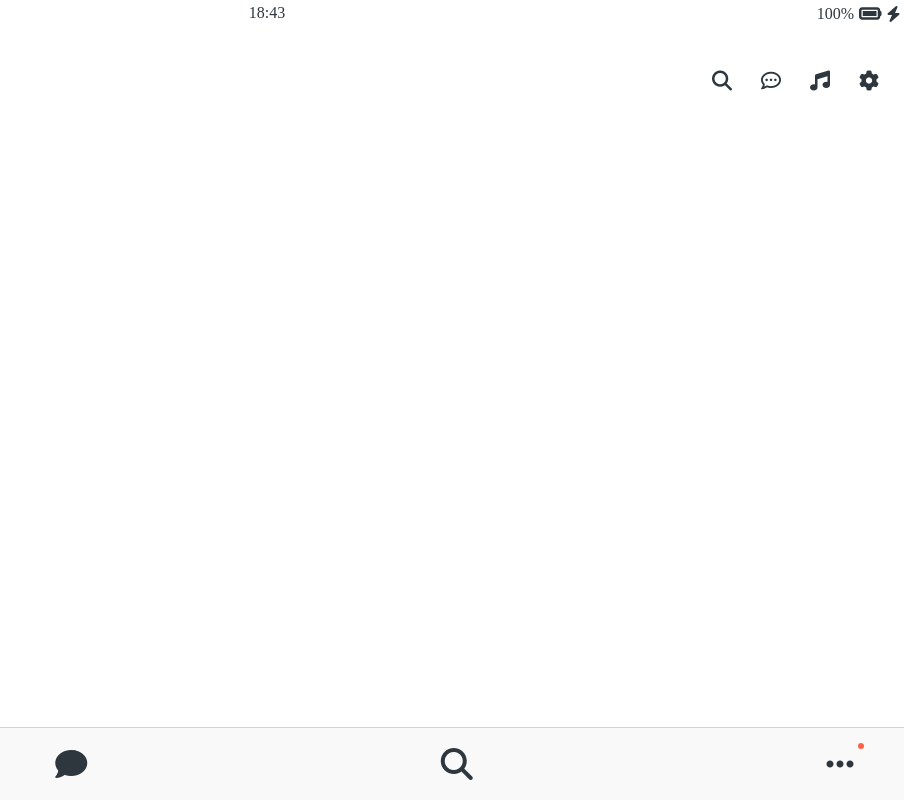
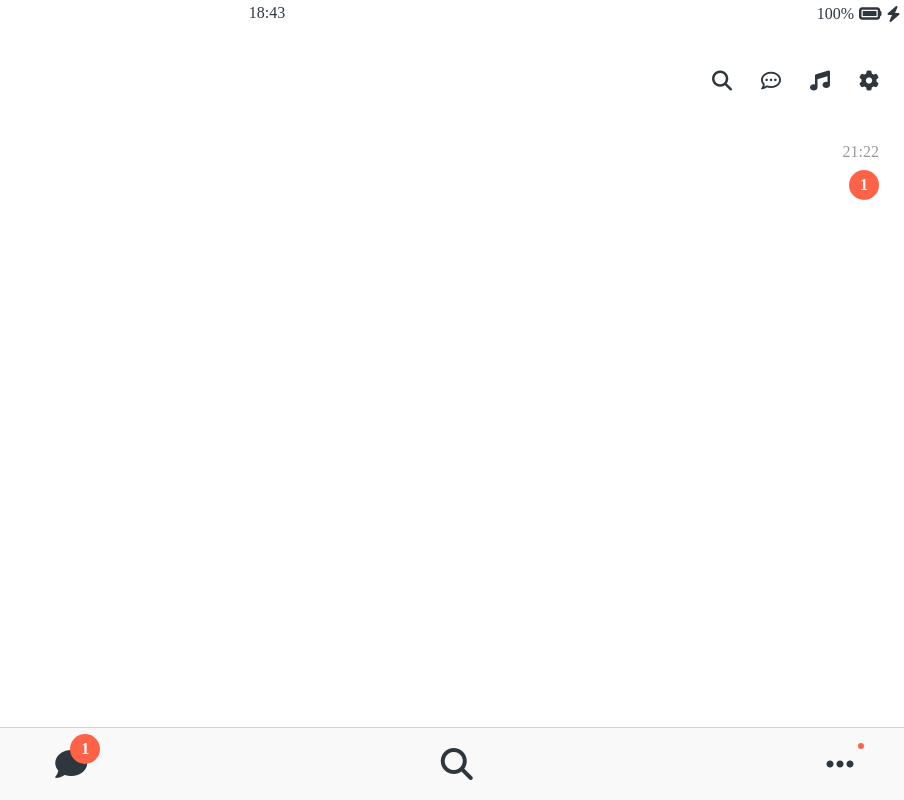
Before and after one commit to LooanCheong/kokoa-clone, a plain HTML site: page chats.html in a window 1280 px wide. Shown: the full height of the page, 376-1280 px from the left. Drawn offline with Linux system fonts and the light colour scheme.

Commit message:
Update chats.html

```diff
--- a/chats.html
+++ b/chats.html
@@ -47,7 +47,10 @@
             </h6>
           </div>
         </div>
-        <div class="user-component__column"></div>
+        <div class="user-component__column">
+          <span class="user-component__time">21:22</span>
+          <div class="badge">1</div>
+        </div>
       </div>
     </main>
 
@@ -60,7 +63,7 @@
         </li>
         <li class="nav__btn">
           <a class="nav__link" href="chats.html">
-            <span class="nav__notification">1</span>
+            <span class="nav__notification badge">1</span>
             <i class="fas fa-comment fa-2x"></i
           ></a>
         </li>
```
